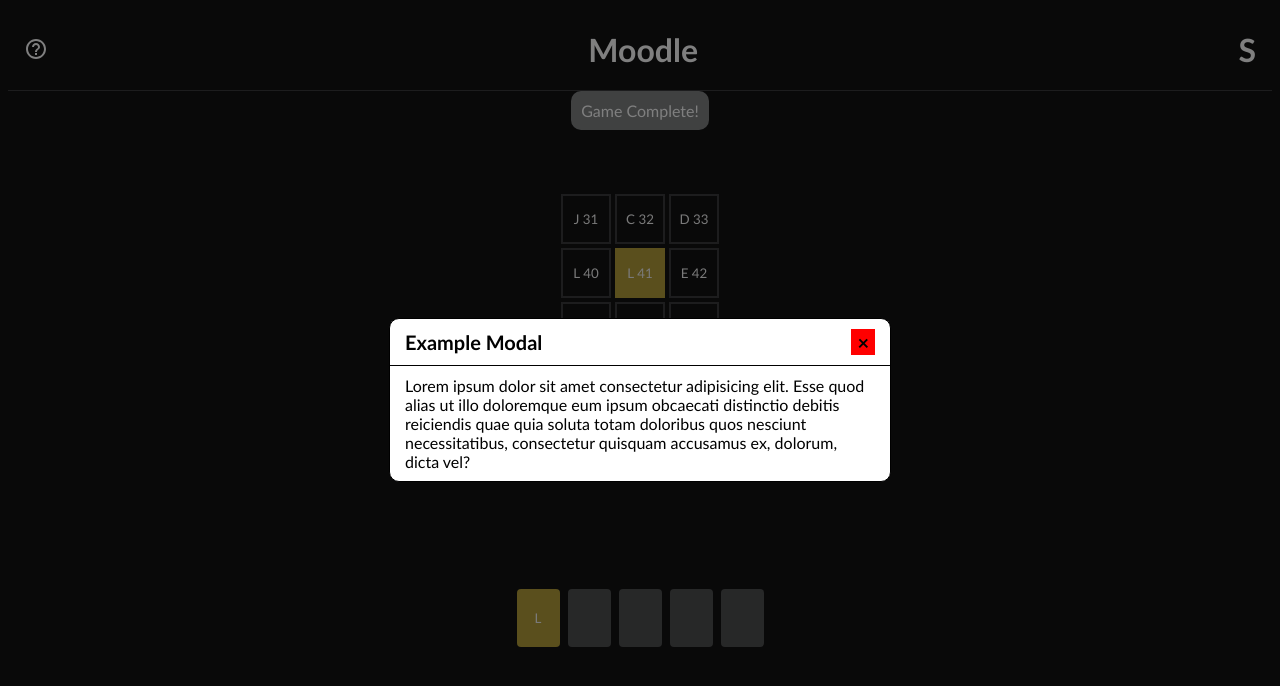
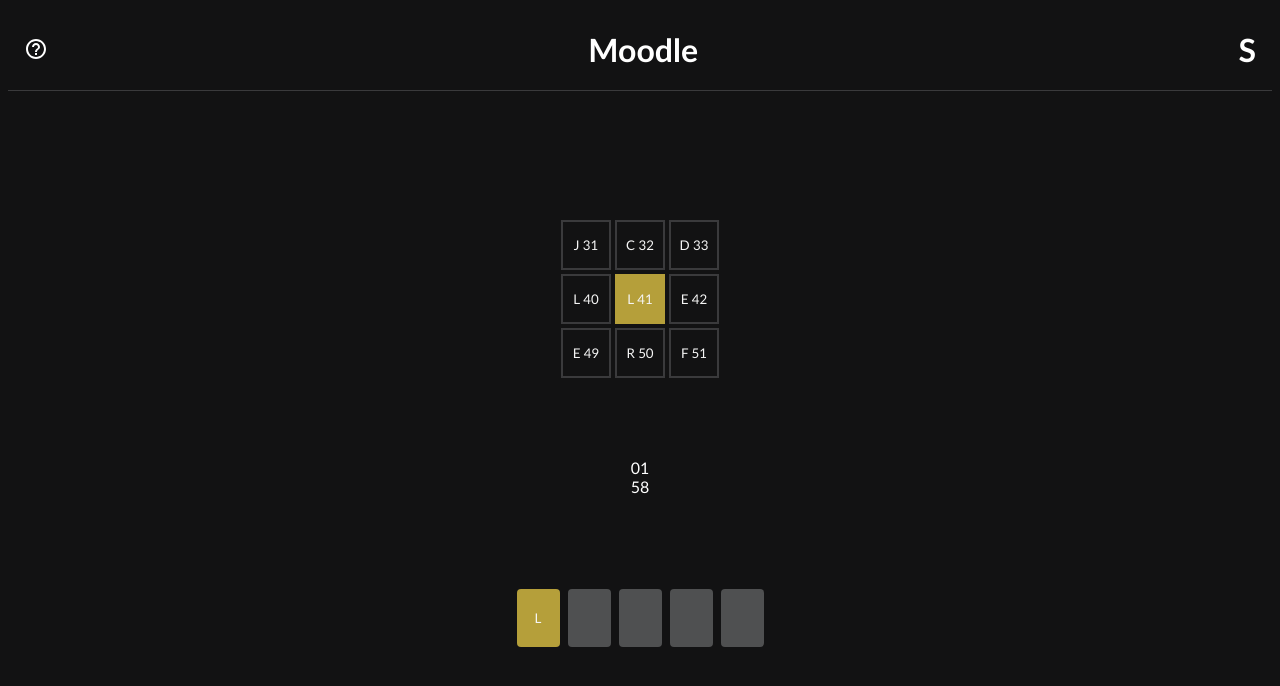
Before and after one commit to sirix123/moodler, a plain HTML site: page index.html in a window 1280 px wide. Both pictures are taken after a click on the button "Start". Drawn offline with Linux system fonts and the light colour scheme.

Commit message:
timer counting down from 2minutes. timer and start button dynamically created now

```diff
--- a/app.js
+++ b/app.js
@@ -5,10 +5,10 @@ const overlay = document.getElementById('overlay')
 const modal = document.getElementById('modal')
 const modalButton = document.getElementById('modalButton')
 
+let startButtonElement = null
 const timerDisplay = document.querySelector('.timer-container')
-const minutesLabel = document.getElementById("minutes");
-const secondsLabel = document.getElementById("seconds");
-const millisecondsLabel = document.getElementById("milliseconds");
+let minutesLabel = null
+let secondsLabel = null
 
 const letters = [
     //'Q',
@@ -47,7 +47,7 @@ const resetStartPosition = 41
 let startPosition = resetStartPosition
 let wordToCheck = ""
 let indexesMarked = []
-let totalmilliseconds = 120 //* 1000;
+let totalSecondsTimer = 120;
 const letterGrid3x3 =
 [
     ['', '', ''],
@@ -58,15 +58,21 @@ const wordGuessRow = ['', '', '', '', '']
 
 // API fetch  grid
 for (let i = 0; i < numLettersInGrid; i++) {
+
+    // if an array of x letters is sent and an int start position we can support any grid size
+
     arrayLetters9x9[i] = [letters[Math.floor(Math.random()*letters.length)]] // random letters for now...
 }
 
-// create start button
-const startButtonElement = document.createElement('button')
-startButtonElement.classList.add('startButton')
-timerDisplay.append(startButtonElement)
-startButtonElement.textContent = "Start"
-startButtonElement.addEventListener('click', startHandleClick)
+function CreateStartButton()
+{
+    // create start button
+    startButtonElement = document.createElement('button')
+    startButtonElement.classList.add('startButton')
+    timerDisplay.append(startButtonElement)
+    startButtonElement.textContent = "Start"
+    startButtonElement.addEventListener('click', startHandleClick)
+}
 
 // handles generating the word line
 let wordLineArray = []
@@ -94,6 +100,7 @@ const handleWordLine = (letter, index, newLine) => {
     wordLineArray[index].classList.add('flip')
 }
 
+CreateStartButton()
 Generate3x3Grid()
 
 // handles clicking the start buton
@@ -101,40 +108,36 @@ let countdownTimer = null;
 function startHandleClick(event)
 {
     startButtonElement.parentNode.removeChild(startButtonElement);
-    countdownTimer = setInterval(setTime, 10);
+
+    // create timer div and timer labels....
+    let minutes = document.createElement('div')
+    let seconds = document.createElement('div')
+
+    minutesLabel = document.createElement('label')
+    secondsLabel = document.createElement('label')
+
+    minutes.append(minutesLabel)
+    seconds.append(secondsLabel)
+
+    timerDisplay.append(minutes)
+    timerDisplay.append(seconds)
+
+    countdownTimer = setInterval(setTime, 1000);
     Populate3x3Grid( true )
 }
 
 // countdown timer
-let milliseconds = 0;
-let seconds = 0;
-let minutes = 0;
 function setTime()
 {
-    --totalmilliseconds;
+    --totalSecondsTimer;
 
-    minutes = (seconds / 60).toFixed(0)
-    seconds = (totalmilliseconds / 1000).toFixed(0)
-    milliseconds = (seconds / 1000).toFixed(0)
+    secondsLabel.textContent = pad(totalSecondsTimer % 60);
+    minutesLabel.textContent = pad(parseInt(totalSecondsTimer / 60));
 
-    minutesLabel.textContent = pad(minutes);
-    secondsLabel.textContent = pad(seconds);
-    millisecondsLabel.textContent = pad(milliseconds);
-
-    if(totalmilliseconds  <= 0 )
+    if(totalSecondsTimer  <= 0 )
     {
         clearInterval(countdownTimer);
         EndGamePrompt()
-    }
-}
-
-function pad(val)
-{
-    let valString = val + "";
-    if (valString.length < 2) {
-        return "0" + valString;
-    } else {
-        return valString;
     }
 }
 
@@ -461,3 +464,12 @@ function CloseModal()
     modal.classList.remove('active')
     overlay.classList.remove('active')
 }
+
+function pad(val) {
+    let valString = val + "";
+    if (valString.length < 2) {
+        return "0" + valString;
+    } else {
+        return valString;
+    }
+}
--- a/index.html
+++ b/index.html
@@ -6,7 +6,6 @@
     <link rel="stylesheet" href="style.css"/>
 </head>
 <body>
-
 
 <div class="title-container">
     <div class="menu-left">
@@ -24,9 +23,6 @@
     <div class="message-container"></div>
     <div class="tile-container"></div>
     <div class="timer-container">
-        <label id="minutes">00</label>
-        <label id="seconds">00</label>
-        <label id="milliseconds">00</label>
     </div>
     <div class="word-container"></div>
 </div>
--- a/style.css
+++ b/style.css
@@ -36,9 +36,13 @@ body {
     align-items: center;
 }
 
+.timer-container{
+    height: 50px;
+}
+
 .tile-container {
     width: 400px;
-    margin-bottom: 30px;
+    margin-bottom: 1px;
 }
 
 .tile-container div {
@@ -180,10 +184,6 @@ button{
     margin: 4px;
 }
 
-.timer-container{
-    height: 100px;
-}
-
 .modal {
     position: fixed;
     top: 50%;
```
